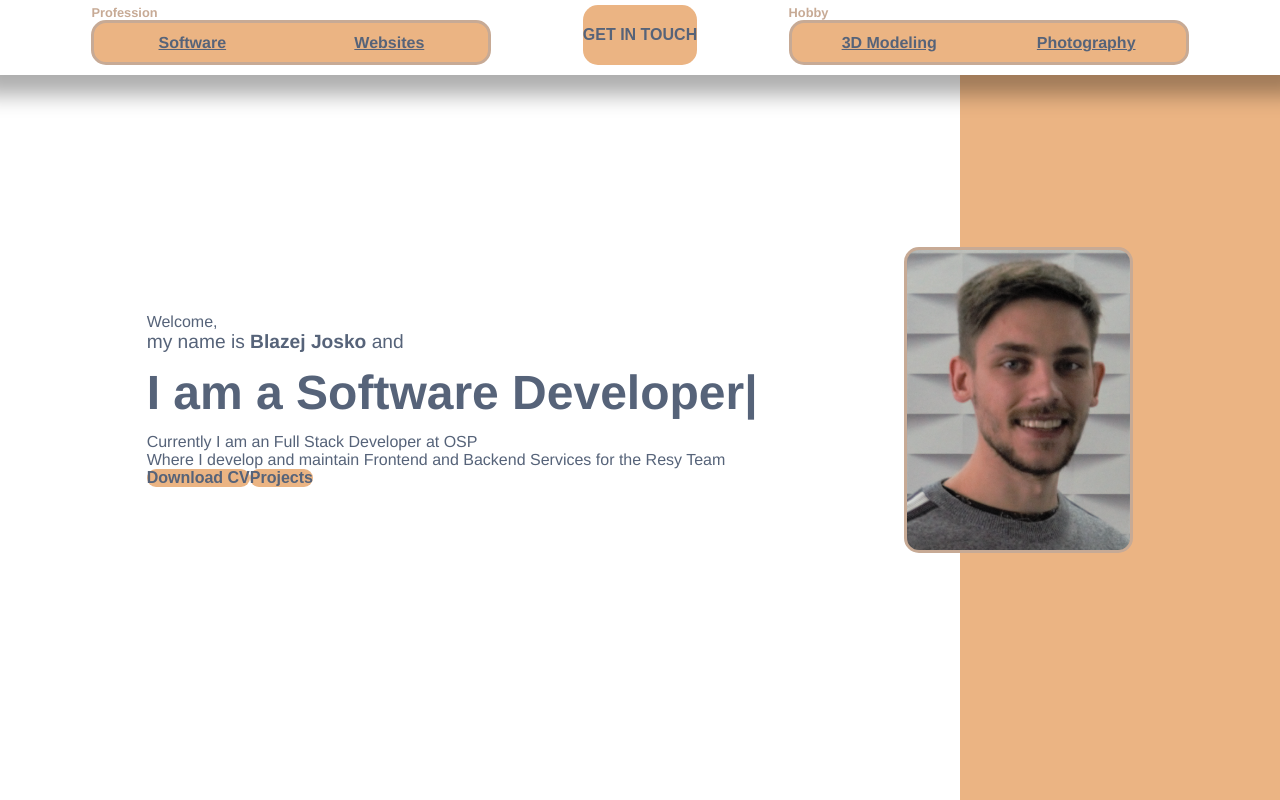
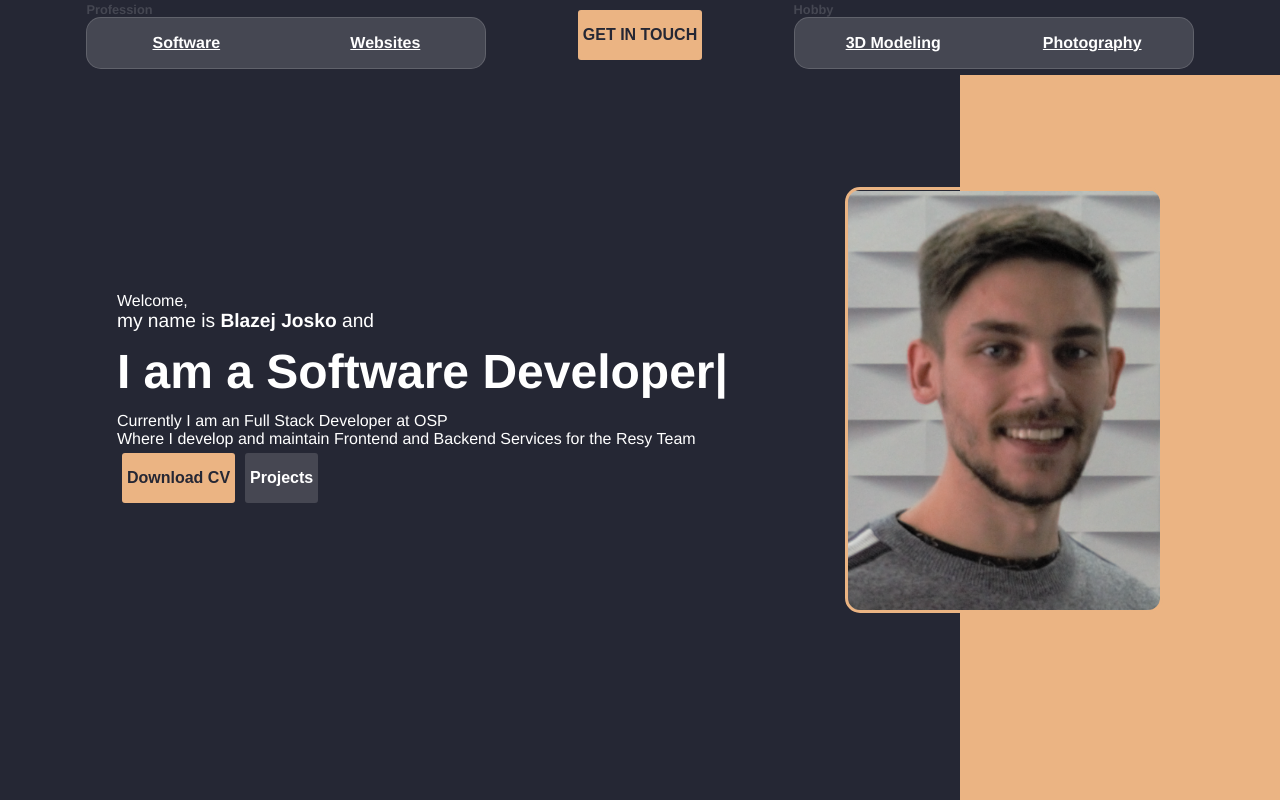
Before and after one commit to Borsche/Portfolio, a Vue app: page / in a window 1280 px wide. Built offline with nearby package versions, Linux system fonts and the light colour scheme.

Commit message:
modified pages and added different color scheme

```diff
--- a/src/assets/colors.scss
+++ b/src/assets/colors.scss
@@ -1,3 +1,4 @@
 $primary-color: #EBB483;
-$secondary-color: #566379;
-$tertiary-color: #C7AA95;
+$secondary-color: white;
+$tertiary-color: rgba(255, 255, 255, 0.15);
+$quad-color: #252734;
--- a/src/components/CaptionBox.vue
+++ b/src/components/CaptionBox.vue
@@ -21,7 +21,7 @@ export default {
 
 <style lang="scss">
 .captionboxcontent {
-    border: 3px solid $tertiary-color;
+    border: 1px solid $tertiary-color;
     border-radius: 15px;
     text-align: center;
     font-size: 1rem;
@@ -29,8 +29,7 @@ export default {
     display: flex;
     justify-content: space-around;
     align-items: center;
-    background-color: $primary-color;
-    background-blend-mode: lighten;
+    background-color: $tertiary-color;
 }
 
 .captionbox {
--- a/src/components/MainHeader.vue
+++ b/src/components/MainHeader.vue
@@ -28,10 +28,14 @@ export default {
 <style lang="scss">
 button {
     background-color: $primary-color;
-    border-radius: 15px;
+    border-radius: 3px;
     border: none;
     font-size: 1rem;
     font-weight: bold;
+    margin: 5px;
+    padding: 5px;
+    color: $quad-color;
+    height: 50px;
 }
 
 .header {
@@ -43,9 +47,9 @@ button {
     display: flex;
     justify-content: space-evenly;
     font-weight: bold;
-    box-shadow: #00000052 0px 0px 20px 20px;
     padding-bottom: 10px;
     padding-top: 5px;
-    background-color: white;
+    background-color: $quad-color;
+    align-items: center;
 }
 </style>
--- a/src/components/MainProfile.vue
+++ b/src/components/MainProfile.vue
@@ -6,7 +6,7 @@
             <span class="big bold">I am a Software Developer<span class="blink">|</span></span><br>
             <span>Currently I am an Full Stack Developer at OSP</span><br>
             <span>Where I develop and maintain Frontend and Backend Services for the Resy Team</span><br>
-            <button>Download CV</button><button>Projects</button>
+            <button>Download CV</button><button id="projects">Projects</button>
         </div>
         <div class="img"></div>
     </div>
@@ -29,7 +29,7 @@ export default {
 .mainprofile {
     width: 100%;
     height: 100vh;
-    background: linear-gradient(90deg, white 75%, $primary-color 60%);
+    background: linear-gradient(90deg, $quad-color 75%, $primary-color 60%);
     display: flex;
     justify-content: space-evenly;
     align-items: center;
@@ -55,15 +55,21 @@ export default {
             animation-duration: 1s;
             animation-iteration-count: infinite;
         }
+
+        #projects {
+            background-color: $tertiary-color;
+            color: $secondary-color;
+        }
     }
 
     .img {
         background: url('../assets/Bild.png') no-repeat center;
         background-size: contain;
-        height: 300px;
-        width: 223px;
-        border: 3px solid $tertiary-color;
+        height: 300*1.4px;
+        width: 223*1.4px;
+        border: 3px solid $primary-color;
         border-radius: 15px;
     }
+
 }
 </style>
```
